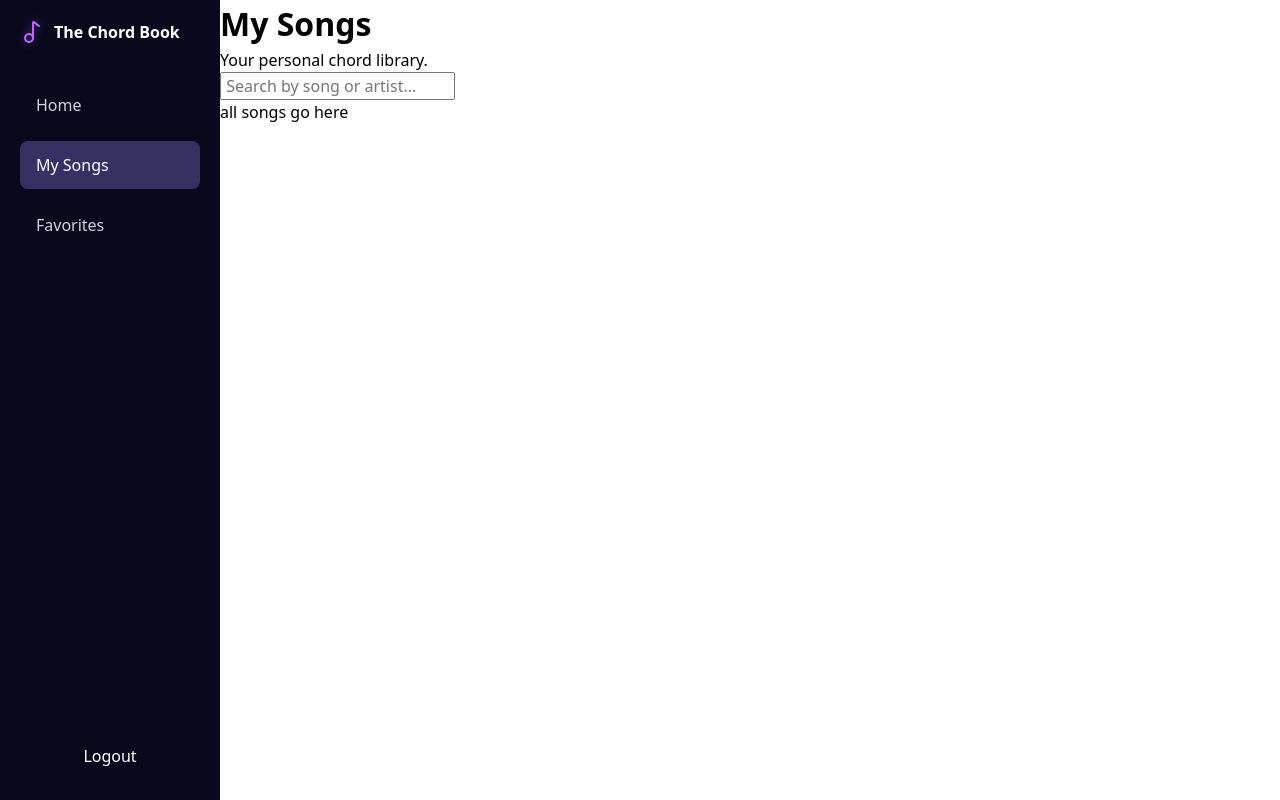
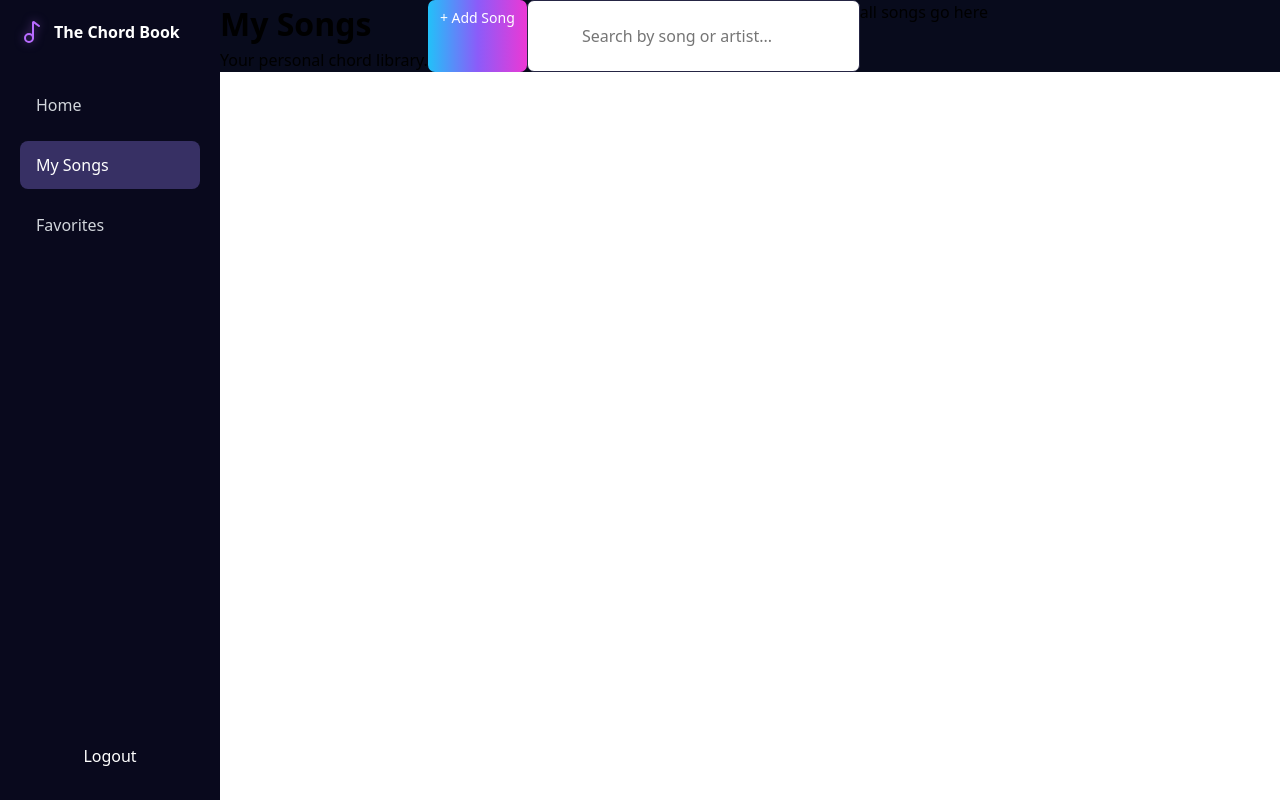
Before and after one commit to mercytv932/Chord_Book, a React (Vite) app in the folder frontend/: page /mysongs in a window 1280 px wide. Built offline with nearby package versions, Linux system fonts and the light colour scheme.

Commit message:
MySongs styles

```diff
--- a/frontend/src/App.css
+++ b/frontend/src/App.css
@@ -169,3 +169,44 @@
 .features p {
   color: lightgray;
 }
+
+/* My Songs */
+.my-songs {
+  display: flex;
+  background-color: #080b1c;
+}
+
+.songs-header-container {
+  display: flex;
+  flex-direction: row;
+}
+
+.songs-header-text h1 {
+  font-size: 32px;
+  color: white;
+}
+
+.songs-header-text p {
+  font-size: 14px;
+  color: lightgray;
+}
+
+.add-song-button {
+  font-size: 14px;
+  color: white;
+  border-radius: 7px;
+  padding: 7px 12px;
+  text-decoration: none;
+  background: linear-gradient(90deg, #22c1f9, #8b5cf9, #ec38d5);
+}
+
+.search-songs {
+  padding: 15px 50px;
+  border-radius: 7px;
+  border: 1px solid #252544;
+}
+
+.songs-grid {
+  display: grid;
+  background-color: #080b1c;
+}
--- a/frontend/src/pages/MySongs.tsx
+++ b/frontend/src/pages/MySongs.tsx
@@ -7,7 +7,9 @@ function MySongs() {
           <h1>My Songs</h1>
           <p>Your personal chord library.</p>
         </div>
-        <Link to="/songs/new" className="add-song-button"></Link>
+        <Link to="/songs/new" className="add-song-button">
+          + Add Song
+        </Link>
       </div>
       <input
         type="text"
```
